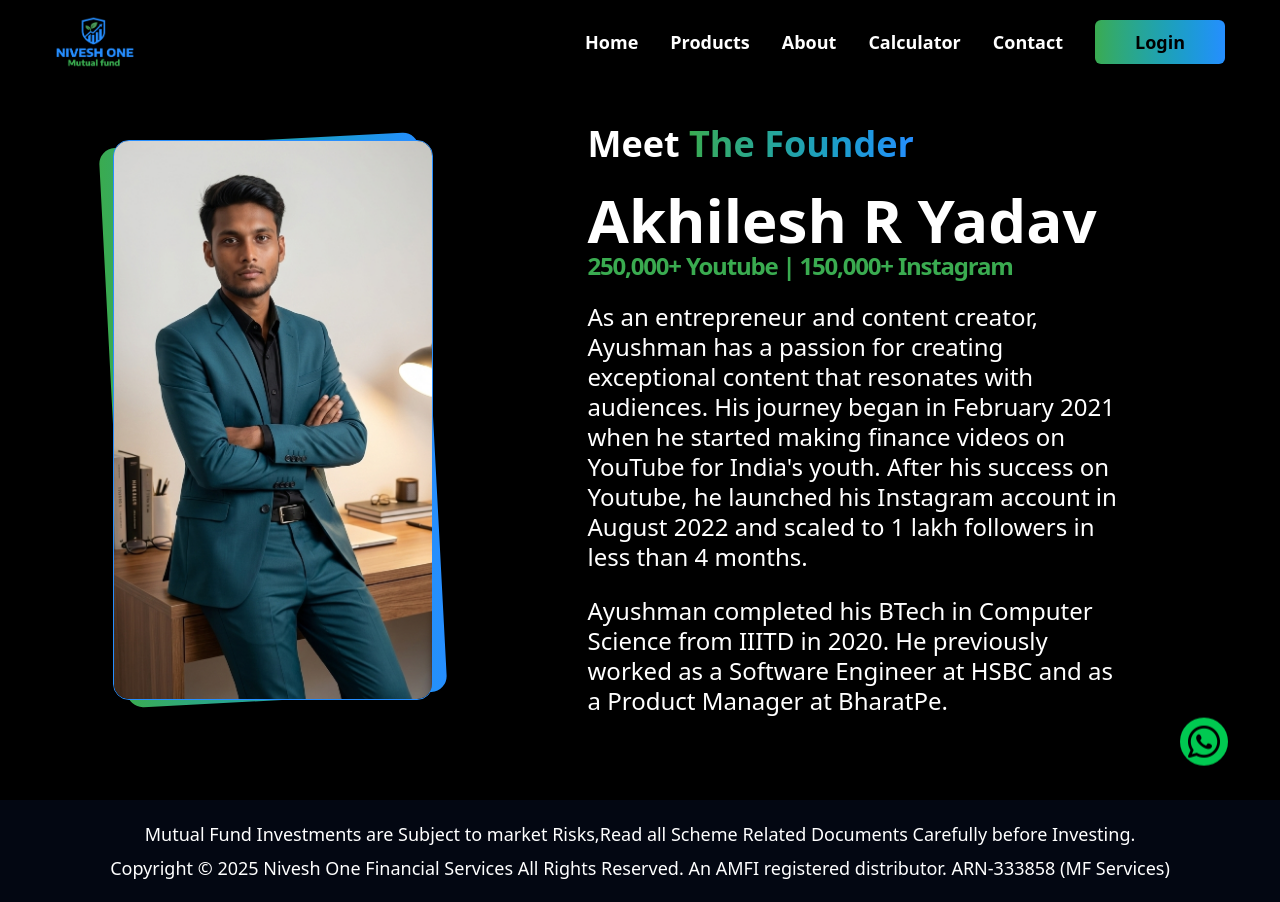
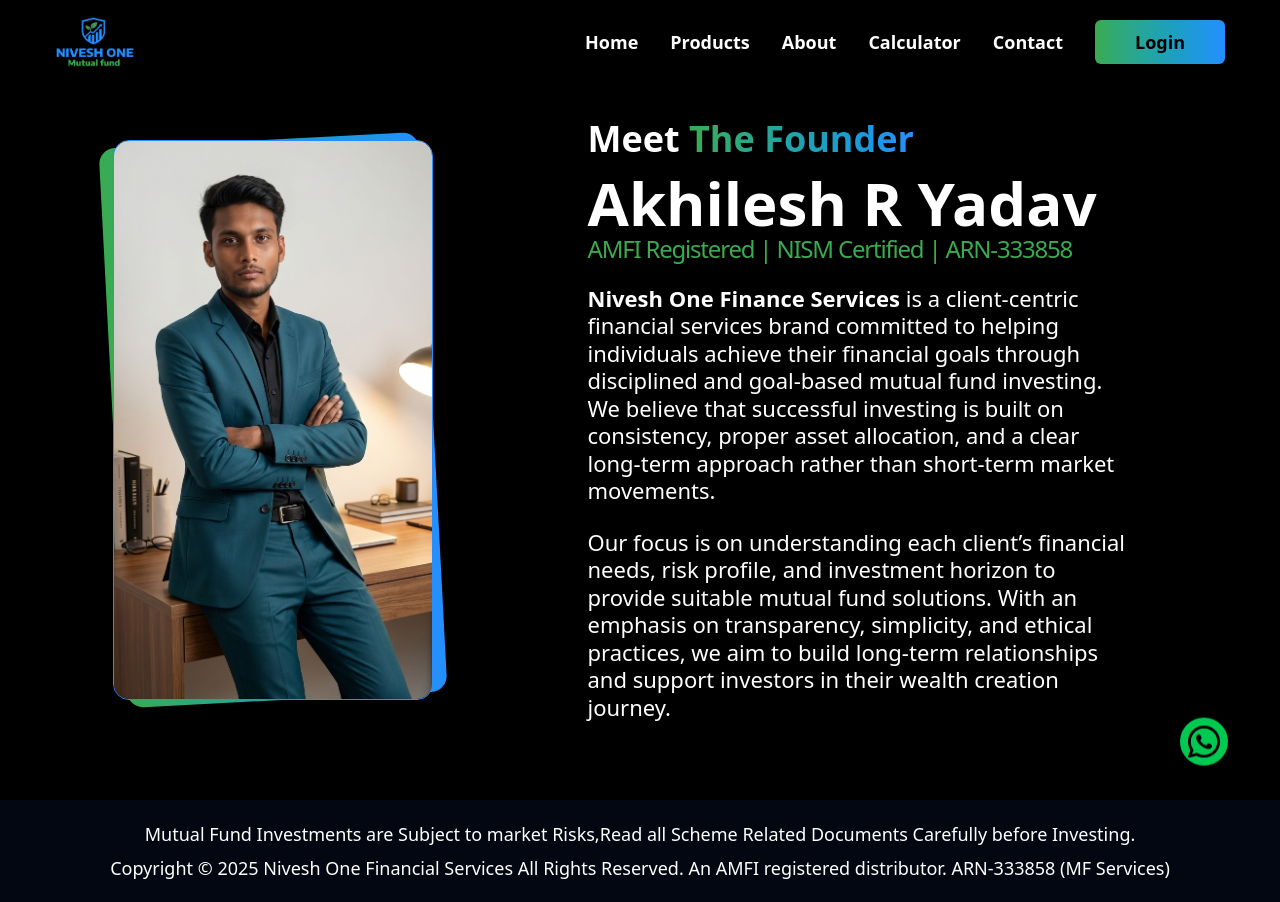
Before and after one commit to CodeByAkhilesh/Niveshone, a React (Vite) app: page /about in a window 1280 px wide. Built offline with nearby package versions, Linux system fonts and the light colour scheme.

Commit message:
Update About Us page content

```diff
--- a/src/components/pages/AboutUs.jsx
+++ b/src/components/pages/AboutUs.jsx
@@ -26,7 +26,7 @@
         </div>
         <div className="right-content px-10 h-140 md:w-190 lg:w-165 shrink-0 text-white flex items-center mx-auto">
           <div className="md:pl-10 w-full">
-            <h3 className="text-4xl hidden lg:block w-full font-bold text-whitentracking-tighter pb-10">
+            <h3 className="text-4xl hidden lg:block w-full font-bold text-whitentracking-tighter pb-7">
               Meet{" "}
               <span className="bg-linear-to-r from-[#3aab50] to-[#268eff] bg-clip-text text-transparent">
                 The Founder
@@ -34,22 +34,15 @@
             </h3>
             <h1 className="text-4xl md:text-6xl font-bold leading-6 md:leading-8">
               Akhilesh R Yadav <br />{" "}
-              <span className="text-[16px] tracking-tighter md:text-2xl font-bold text-[#3aab50]">
-                250,000+ Youtube | 150,000+ Instagram
+              <span className="text-[16px] tracking-tighter md:text-2xl font-medium text-[#3aab50]">
+                AMFI Registered | NISM Certified | ARN-333858
               </span>
             </h1>
-            <p className="md:text-2xl leading-tight pt-5">
-              As an entrepreneur and content creator, Ayushman has a passion for
-              creating exceptional content that resonates with audiences. His
-              journey began in February 2021 when he started making finance
-              videos on YouTube for India's youth. After his success on Youtube,
-              he launched his Instagram account in August 2022 and scaled to 1
-              lakh followers in less than 4 months.
+            <p className="md:text-[22px] leading-tight pt-5">
+             <b> Nivesh One Finance Services </b> is a client-centric financial services brand committed to helping individuals achieve their financial goals through disciplined and goal-based mutual fund investing. We believe that successful investing is built on consistency, proper asset allocation, and a clear long-term approach rather than short-term market movements.
             </p>
-            <p className="md:text-2xl leading-tight pt-6">
-              Ayushman completed his BTech in Computer Science from IIITD in
-              2020. He previously worked as a Software Engineer at HSBC and as a
-              Product Manager at BharatPe.
+            <p className="md:text-[22px] leading-tight pt-6">
+             Our focus is on understanding each client’s financial needs, risk profile, and investment horizon to provide suitable mutual fund solutions. With an emphasis on transparency, simplicity, and ethical practices, we aim to build long-term relationships and support investors in their wealth creation journey.
             </p>
           </div>
         </div>
```
